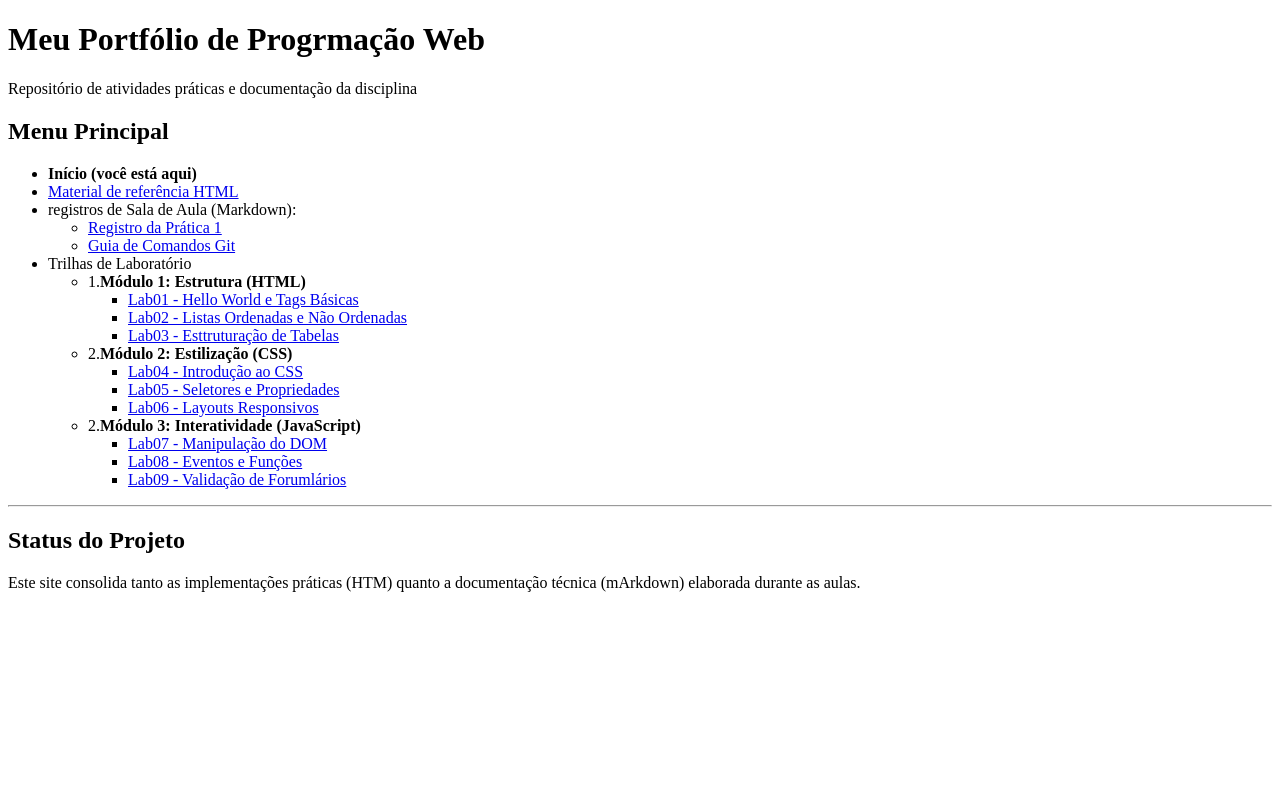
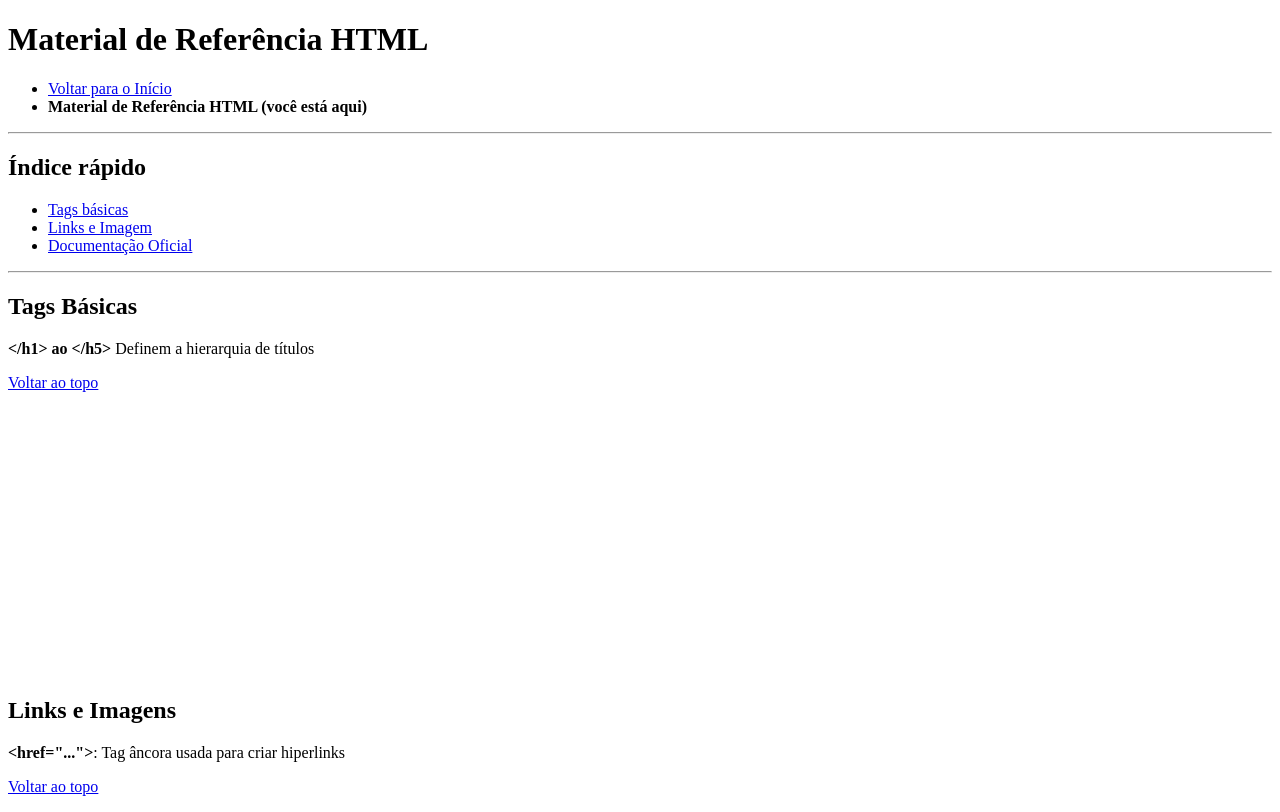
Before and after one commit to Programacao-Web-BSI-2026-2/lab-Kayki, a plain HTML site: page index.html in a window 1280 px wide. Drawn offline with Linux system fonts and the light colour scheme.

Commit message:
Update index.html

```diff
--- a/index.html
+++ b/index.html
@@ -1,63 +1,42 @@
 <!DOCTYPE html>
-<html lang="pt-BR">
+<html lang="en">
 <head>
     <meta charset="UTF-8">
     <meta name="viewport" content="width=device-width, initial-scale=1.0">
-    <title>Site Kayki</title>
+    <title>Site de Referências</title>
 </head>
 <body>
-    <header>
-        <h1>Meu Portfólio de Progrmação Web</h1>
-        <p>Repositório de atividades práticas e documentação da disciplina</p>
+    <header id="topo">
+        <h1>Material de Referência HTML</h1>
+        <ul>
+            <li><a href="/">Voltar para o Início</a></li>
+            <li><strong>Material de Referência HTML (você está aqui)</strong></li>
+        </ul>
+        <hr>
+        <section>
+            <nav>
+                <h2>Índice rápido</h2>
+                <ul>
+                    <li><a href="#">Tags básicas</a></li>
+                    <li><a href="#">Links e Imagem</a></li>
+                    <li><a href="#">Documentação Oficial</a></li>
+                </ul>
+            </nav>
+        </section>
+        <hr>
+        <section>
+            <nav>
+                <h2>Tags Básicas</h2>
+                <p><strong>&lt;/h1&gt; ao &lt;/h5&gt;</strong> Definem a hierarquia de títulos</p>
+                <p><a href="#topo">Voltar ao topo</a></p>
+                <br><br><br><br><br><br><br><br><br><br><br><br><br><br><br>
+            </nav>
+        </section>
+        <section>
+            <h2>Links e Imagens</h2>
+            <p><strong>&lt;href="..."&gt;</strong>: Tag âncora usada para criar hiperlinks</p>
+            <p><a href="#topo">Voltar ao topo</a></p>
+        </section>
     </header>
-    <nav>
-        <h2>Menu Principal</h2>
-        <ul>
-            <li><strong>Início (você está aqui)</strong></li>
-            <li>
-                <a href="referencias.html">Material de referência HTML</a>
-            </li>
-            <li>registros de Sala de Aula (Markdown):
-                <ul>
-                    <li><a href="docs/lab-semana01.md">Registro da Prática 1</a></li>
-                    <li><a href="#">Guia  de Comandos Git</a></li>
-                </ul>
-            </li>
-            <li>
-                Trilhas de Laboratório
-                <ul>
-                    <li>
-                        1.<strong>Módulo 1: Estrutura (HTML)</strong>
-                        <ul>
-                            <li><a href="labs/01/index.html">Lab01 - Hello World e Tags Básicas</a></li>
-                            <li><a href="labs/02/abrir-chamado.html">Lab02 - Listas Ordenadas e Não Ordenadas</a></li>
-                            <li><a href="#">Lab03 - Esttruturação de Tabelas</a></li>
-                        </ul>
-                    </li>
-                    <li>
-                        2.<strong>Módulo 2: Estilização (CSS)</strong>
-                        <ul>
-                            <li><a href="#">Lab04 - Introdução ao CSS</a></li>
-                            <li><a href="#">Lab05 - Seletores e Propriedades</a></li>
-                            <li><a href="#">Lab06 - Layouts Responsivos</a></li>
-                        </ul>
-                    </li>
-                    <li>
-                        2.<strong>Módulo 3: Interatividade (JavaScript)</strong>
-                        <ul>
-                            <li><a href="#">Lab07 - Manipulação do DOM</a></li>
-                            <li><a href="#">Lab08 - Eventos e Funções</a></li>
-                            <li><a href="#">Lab09 - Validação de Forumlários</a></li>
-                        </ul>
-                    </li>
-                </ul>
-            </li>
-        </ul>
-    </nav>
-    <hr>
-    <footer>
-        <h2>Status do Projeto</h2>
-        <p>Este site consolida tanto as implementações práticas (HTM) quanto a documentação técnica (mArkdown) elaborada durante as aulas.</p>
-    </footer>
 </body>
 </html>
```
